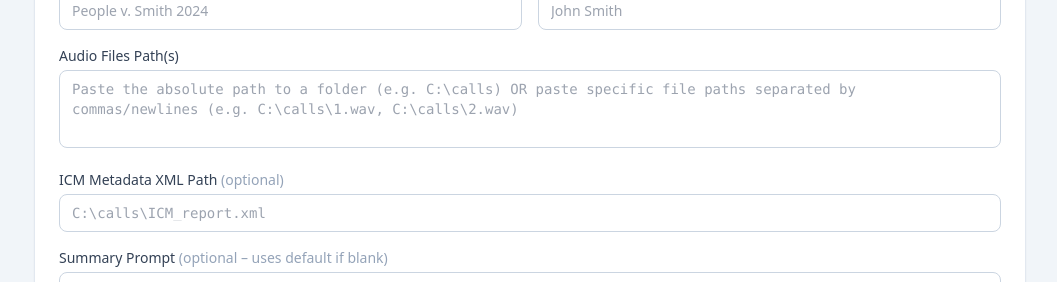
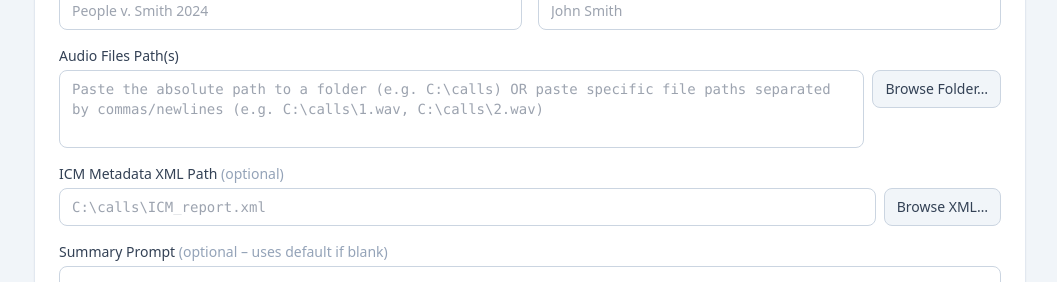
Before and after one commit to nathanjeichert/jail-call-service, a Next.js app in the folder frontend/: page / in a window 1280 px wide. Shown: the part 217-499 px from the top of the page, without its empty margins (110-1167 px from the left). Built offline with nearby package versions, Linux system fonts and the light colour scheme; no server answers.

Commit message:
feat: add native folder/file browser dialogs to bypass browser path security restrictions

```diff
--- a/frontend/src/app/page.tsx
+++ b/frontend/src/app/page.tsx
@@ -146,6 +146,34 @@ export default function JobsPage() {
     setSubmitting(false);
   };
 
+  const handleBrowseFolder = async () => {
+    try {
+      const res = await fetch(`${API}/browse/folder`);
+      if (res.ok) {
+        const data = await res.json();
+        if (data.path && pathsRef.current) {
+          pathsRef.current.value = data.path;
+        }
+      }
+    } catch (err) {
+      console.error('Browse folder failed', err);
+    }
+  };
+
+  const handleBrowseFile = async () => {
+    try {
+      const res = await fetch(`${API}/browse/file`);
+      if (res.ok) {
+        const data = await res.json();
+        if (data.path && xmlRef.current) {
+          xmlRef.current.value = data.path;
+        }
+      }
+    } catch (err) {
+      console.error('Browse file failed', err);
+    }
+  };
+
   return (
     <div className="max-w-5xl mx-auto px-4 py-8">
       {/* Header */}
@@ -181,21 +209,39 @@ export default function JobsPage() {
             </div>
             <div className="col-span-2">
               <label className="block text-sm font-medium text-slate-700 mb-1">Audio Files Path(s)</label>
+              <div className="flex gap-2 items-start">
                 <textarea
                   ref={pathsRef}
                   rows={3}
                   placeholder="Paste the absolute path to a folder (e.g. C:\calls) OR paste specific file paths separated by commas/newlines (e.g. C:\calls\1.wav, C:\calls\2.wav)"
-                className="w-full px-3 py-2 border border-slate-300 rounded-lg text-sm focus:outline-none focus:ring-2 focus:ring-slate-400 focus:border-transparent font-mono resize-none"
+                  className="flex-1 px-3 py-2 border border-slate-300 rounded-lg text-sm focus:outline-none focus:ring-2 focus:ring-slate-400 focus:border-transparent font-mono resize-none"
                 />
+                <button
+                  type="button"
+                  onClick={handleBrowseFolder}
+                  className="px-3 py-2 bg-slate-100 border border-slate-300 rounded-lg text-sm font-medium text-slate-700 hover:bg-slate-200 focus:outline-none focus:ring-2 focus:ring-slate-400 transition-colors shrink-0"
+                >
+                  Browse Folder…
+                </button>
+              </div>
             </div>
             <div className="col-span-2">
               <label className="block text-sm font-medium text-slate-700 mb-1">ICM Metadata XML Path <span className="text-slate-400 font-normal">(optional)</span></label>
+              <div className="flex gap-2 items-center">
                 <input
                   ref={xmlRef}
                   type="text"
                   placeholder="C:\calls\ICM_report.xml"
-                className="w-full px-3 py-2 border border-slate-300 rounded-lg text-sm focus:outline-none focus:ring-2 focus:ring-slate-400 focus:border-transparent font-mono"
+                  className="flex-1 px-3 py-2 border border-slate-300 rounded-lg text-sm focus:outline-none focus:ring-2 focus:ring-slate-400 focus:border-transparent font-mono"
                 />
+                <button
+                  type="button"
+                  onClick={handleBrowseFile}
+                  className="px-3 py-2 bg-slate-100 border border-slate-300 rounded-lg text-sm font-medium text-slate-700 hover:bg-slate-200 focus:outline-none focus:ring-2 focus:ring-slate-400 transition-colors shrink-0 whitespace-nowrap"
+                >
+                  Browse XML…
+                </button>
+              </div>
             </div>
           </div>
           <div>
```
Also changed, not shown: 1 other file (tests, documents, lock files or other folders). Lines whose indentation alone changed are shown as unchanged.
